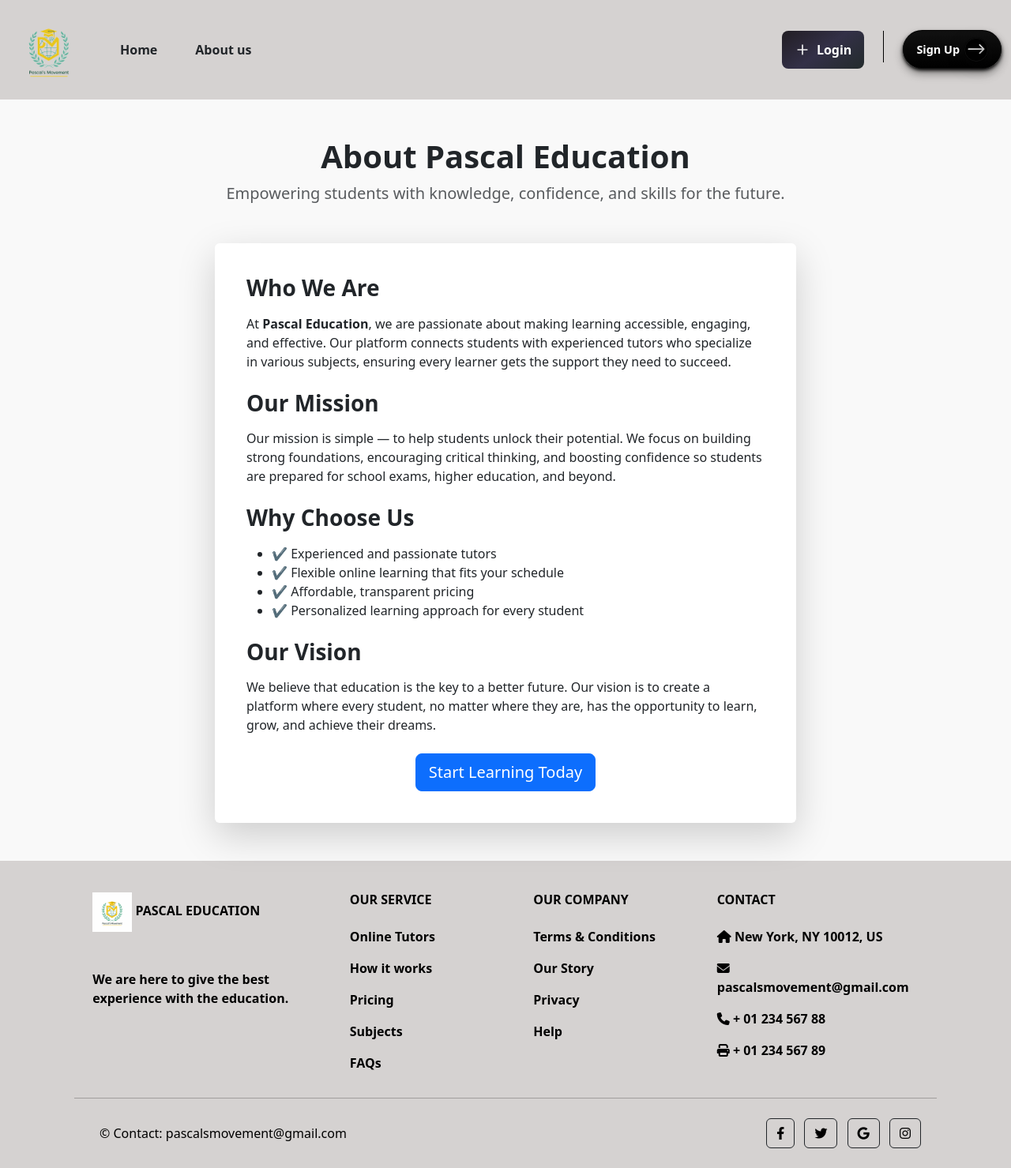
After one commit to PascalNobi09421146594/Pascal-Education, a PHP site: page /aboutUs.php in a window 1280 px wide. The commit adds this page. Shown: the whole page at 79% size. Run offline with PHP 8.4, Linux system fonts and the light colour scheme.

Commit message:
fully finished all fine

```diff
--- a/Reusable_php/footer.php
+++ b/Reusable_php/footer.php
@@ -48,19 +48,19 @@
                             <div class="col-md-2 col-lg-2 col-xl-2 mx-auto mt-3">
                                 <h6 class="text-uppercase mb-4 font-weight-bold fw-bold">Our Service</h6>
                                 <p>
-                                    <a href="#" class="text-black">Online Tutors</a>
+                                    <a href="../teacherView.php" class="text-black">Online Tutors</a>
                                 </p>
                                 <p>
-                                    <a href="#"  class="text-black">How it works</a>
+                                    <a href="../index.php"  class="text-black">How it works</a>
                                 </p>
                                 <p>
-                                    <a href="#" class="text-black">Pricing</a>
+                                    <a href="../order.php" class="text-black">Pricing</a>
                                 </p>
                                 <p>
-                                    <a href="#"  class="text-black">Subjects</a>
+                                    <a href="../order.php"  class="text-black">Subjects</a>
                                 </p>
                                 <p>
-                                    <a href="#"  class="text-black">FAQs</a>
+                                    <a href="../aboutUs.php"  class="text-black">FAQs</a>
                                 </p>
                             </div>
                             <!-- Grid column -->
@@ -73,16 +73,16 @@
                                     Our Company
                                 </h6>
                                 <p>
-                                    <a href="#" class="text-black">Terms & Conditions</a>
+                                    <a href="../aboutUs.php" class="text-black">Terms & Conditions</a>
                                 </p>
                                 <p>
-                                    <a href="#" class="text-black">Our Story</a>
+                                    <a href="../aboutUs.php" class="text-black">Our Story</a>
                                 </p>
                                 <p>
-                                    <a href="#" class="text-black">Privacy</a>
+                                    <a href="../aboutUs.php" class="text-black">Privacy</a>
                                 </p>
                                 <p>
-                                    <a href="#" class="text-black">Help</a>
+                                    <a href="../aboutUs.php" class="text-black">Help</a>
                                 </p>
                             </div>
 
@@ -93,7 +93,7 @@
                             <div class="col-md-4 col-lg-3 col-xl-3 mx-auto mt-3">
                                 <h6 class="text-uppercase mb-4 font-weight-bold fw-bold">Contact</h6>
                                 <p><i class="fas fa-home mr-3"></i> New York, NY 10012, US</p>
-                                <p><i class="fas fa-envelope mr-3"></i> info@gmail.com</p>
+                                <p><i class="fas fa-envelope mr-3"></i> pascalsmovement@gmail.com</p>
                                 <p><i class="fas fa-phone mr-3"></i> + 01 234 567 88</p>
                                 <p><i class="fas fa-print mr-3"></i> + 01 234 567 89</p>
                             </div>
@@ -127,25 +127,29 @@
                                 <a
                                     class="btn btn-outline-dark btn-floating m-1"
                                     class="text-black"
-                                    role="button"><i class="fab fa-facebook-f" style="color: black;"></i></a>
+                                    role="button"
+                                    href="https://www.facebook.com/"><i class="fab fa-facebook-f" style="color: black;"></i></a>
 
                                 <!-- Twitter -->
                                 <a
                                     class="btn btn-outline-dark btn-floating m-1"
                                     class="text-black"
-                                    role="button"><i class="fab fa-twitter"  style="color: black;"></i></a>
+                                    role="button"
+                                    href="https://x.com/"><i class="fab fa-twitter"  style="color: black;"></i></a>
 
                                 <!-- Google -->
                                 <a
                                     class="btn btn-outline-dark btn-floating m-1"
                                     class="text-black"
-                                    role="button"><i class="fab fa-google"  style="color: black;"></i></a>
+                                    role="button"
+                                    href="https://www.google.com"><i class="fab fa-google"  style="color: black;"></i></a>
 
                                 <!-- Instagram -->
                                 <a
                                     class="btn btn-outline-dark btn-floating m-1"
                                     class="text-black"
-                                    role="button"><i class="fab fa-instagram"  style="color: black;"></i></a>
+                                    role="button"
+                                    href="https://www.instagram.com/"><i class="fab fa-instagram"  style="color: black;"></i></a>
                             </div>
                             <!-- Grid column -->
                         </div>
--- a/Reusable_php/nav.php
+++ b/Reusable_php/nav.php
@@ -1,6 +1,7 @@
 <?php
-
-
+if (!isset($_SESSION)) {
+    session_start();
+}
 ?>
 
 <!DOCTYPE html>
@@ -152,25 +153,8 @@
                         <a class="nav-link active text-dark" aria-current="page" href="../index.php">Home</a>
                     </li>
 
-
-
-                    <li class="nav-item dropdown mx-3 fw-bold">
-                        <a class="nav-link text-dark" href="../order.php" id="navbarDropdown" role="button" aria-expanded="false">
-                            Tutoring Subjects
-                        </a>
-
-                    </li>
-
                     <li class="nav-item mx-3 fw-bold">
-                        <a class="nav-link text-dark" href="#">Teachers</a>
-                    </li>
-
-                    <li class="nav-item mx-3 fw-bold">
-                        <a class="nav-link text-dark" href="#">Pricing</a>
-                    </li>
-
-                    <li class="nav-item mx-3 fw-bold">
-                        <a class="nav-link text-dark" href="#">About us</a>
+                        <a class="nav-link text-dark" href="../aboutUs.php">About us</a>
                     </li>
 
 
@@ -181,6 +165,41 @@
 
 
 
+                <?php if (isset($_SESSION['user'])): ?>
+                    <div class="collapse navbar-collapse" id="navbarSupportedContent">
+                        <ul class="navbar-nav me-auto mb-2 mb-lg-0 fw-bold">
+                            <li class="nav-item dropdown mx-3 fw-bold">
+                                <a class="nav-link text-dark" href="../order.php" id="navbarDropdown" role="button" aria-expanded="false">
+                                    Tutoring Subjects
+                                </a>
+
+                            </li>
+
+                            <li class="nav-item mx-3 fw-bold">
+                                <a class="nav-link text-dark" href="../teacherView.php">Teachers</a>
+                            </li>
+
+                            <li class="nav-item mx-3 fw-bold">
+                                <a class="nav-link text-dark" href="../order.php">Pricing</a>
+                            </li>
+
+
+                        </ul>
+                    </div>
+                    <div class="d-flex align-items-center"></div>
+
+                    <form class="d-flex me-3" role="search" action="../order.php" method="GET">
+                        <input class="form-control me-2" type="search" name="search" placeholder="Search subjects..." aria-label="Search">
+                        <button class="btn btn-dark" type="submit">Search</button>
+                    </form>
+
+                    <span class="fw-bold text-dark me-3">
+                        <?= htmlspecialchars($_SESSION['user']['email']); ?>
+                    </span>
+                    <div style="width:1px; height:40px; background-color:#000; margin: 0 1.5rem;"></div>
+                    <a href="../LogOut.php" class="btn btn-danger btn-sm fw-bold">Logout</a>
+
+                <?php else: ?>
                     <form class="d-flex ">
                         <button class="button">
                             <svg
@@ -227,7 +246,12 @@
 
 
 
+
                     </form>
+
+                <?php endif; ?>
+            </div>
+
 
         </div>
         </div>
--- /dev/null
+++ b/aboutUs.php
@@ -0,0 +1,72 @@
+<?php
+if (!isset($_SESSION)) {
+    session_start();
+}
+?>
+
+<!DOCTYPE html>
+<html lang="en">
+
+<head>
+    <meta charset="UTF-8">
+    <meta name="viewport" content="width=device-width, initial-scale=1.0">
+    <title>About Us - Pascal Education</title>
+    <link href="https://cdn.jsdelivr.net/npm/bootstrap@5.3.3/dist/css/bootstrap.min.css" rel="stylesheet">
+</head>
+
+<body style="background-color: #f9f9f9;">
+
+    <?php include "Reusable_php/nav.php"; ?>
+
+    <div class="container my-5">
+        <div class="text-center mb-5">
+            <h1 class="fw-bold">About Pascal Education</h1>
+            <p class="text-muted fs-5">Empowering students with knowledge, confidence, and skills for the future.</p>
+        </div>
+
+        <div class="row justify-content-center">
+            <div class="col-lg-8">
+                <div class="card shadow-lg border-0 p-4">
+                    <div class="card-body">
+                        <h3 class="fw-bold mb-3">Who We Are</h3>
+                        <p>
+                            At <strong>Pascal Education</strong>, we are passionate about making learning accessible, engaging, and effective.
+                            Our platform connects students with experienced tutors who specialize in various subjects, ensuring every learner gets
+                            the support they need to succeed.
+                        </p>
+
+                        <h3 class="fw-bold mt-4 mb-3">Our Mission</h3>
+                        <p>
+                            Our mission is simple — to help students unlock their potential. We focus on building strong foundations,
+                            encouraging critical thinking, and boosting confidence so students are prepared for school exams,
+                            higher education, and beyond.
+                        </p>
+
+                        <h3 class="fw-bold mt-4 mb-3">Why Choose Us</h3>
+                        <ul>
+                            <li>✔ Experienced and passionate tutors</li>
+                            <li>✔ Flexible online learning that fits your schedule</li>
+                            <li>✔ Affordable, transparent pricing</li>
+                            <li>✔ Personalized learning approach for every student</li>
+                        </ul>
+
+                        <h3 class="fw-bold mt-4 mb-3">Our Vision</h3>
+                        <p>
+                            We believe that education is the key to a better future. Our vision is to create a platform where every
+                            student, no matter where they are, has the opportunity to learn, grow, and achieve their dreams.
+                        </p>
+
+                        <div class="text-center mt-4">
+                            <a href="order.php" class="btn btn-primary btn-lg">Start Learning Today</a>
+                        </div>
+                    </div>
+                </div>
+            </div>
+        </div>
+    </div>
+
+    <?php include "Reusable_php/footer.php"; ?>
+
+</body>
+
+</html>
```
Also changed, not shown: Login.php (+5 -3 lines), history.php (+6 -5 lines), index.php (+7 -7 lines), order.php (+22 -0 lines). Lines whose indentation alone changed are shown as unchanged.
